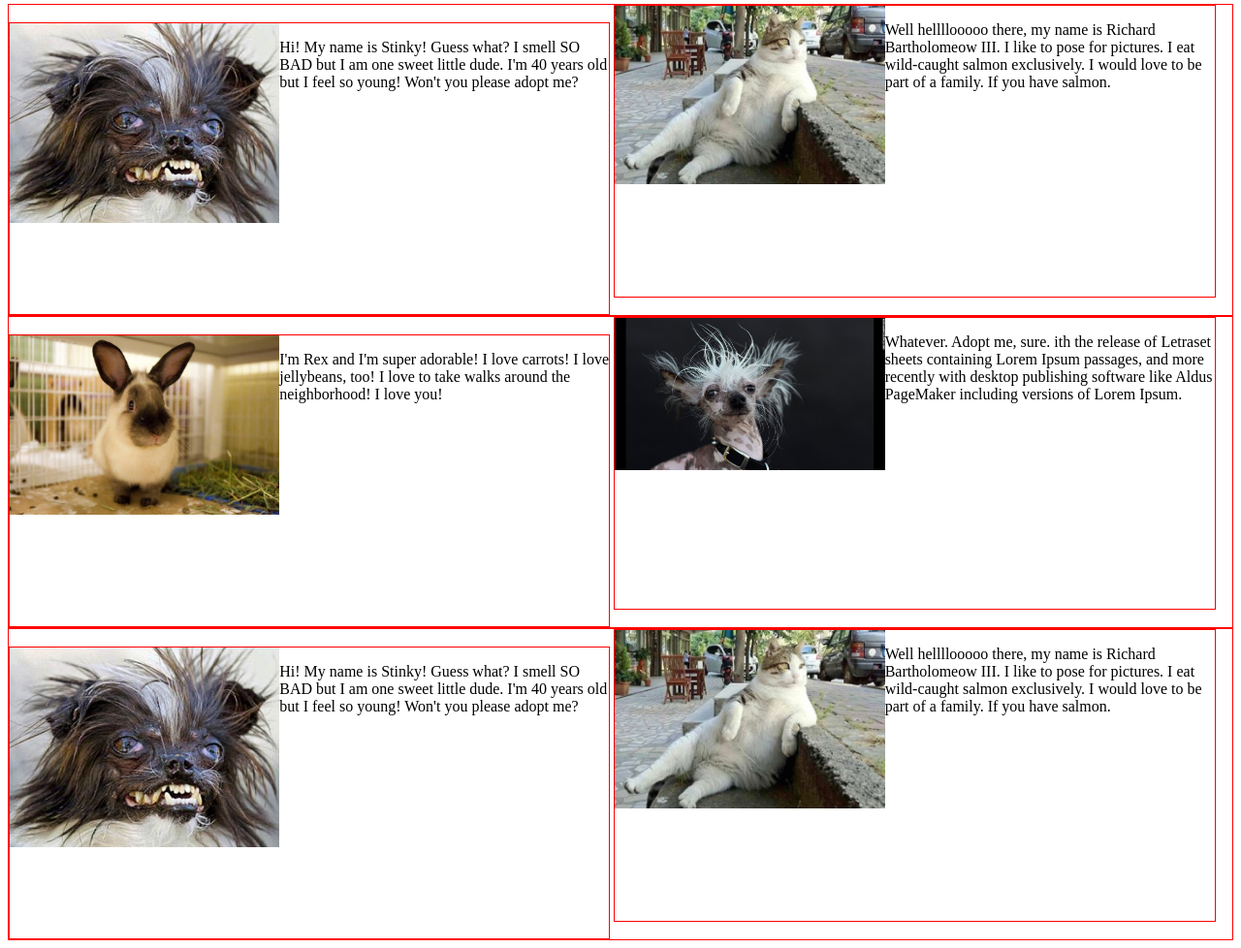
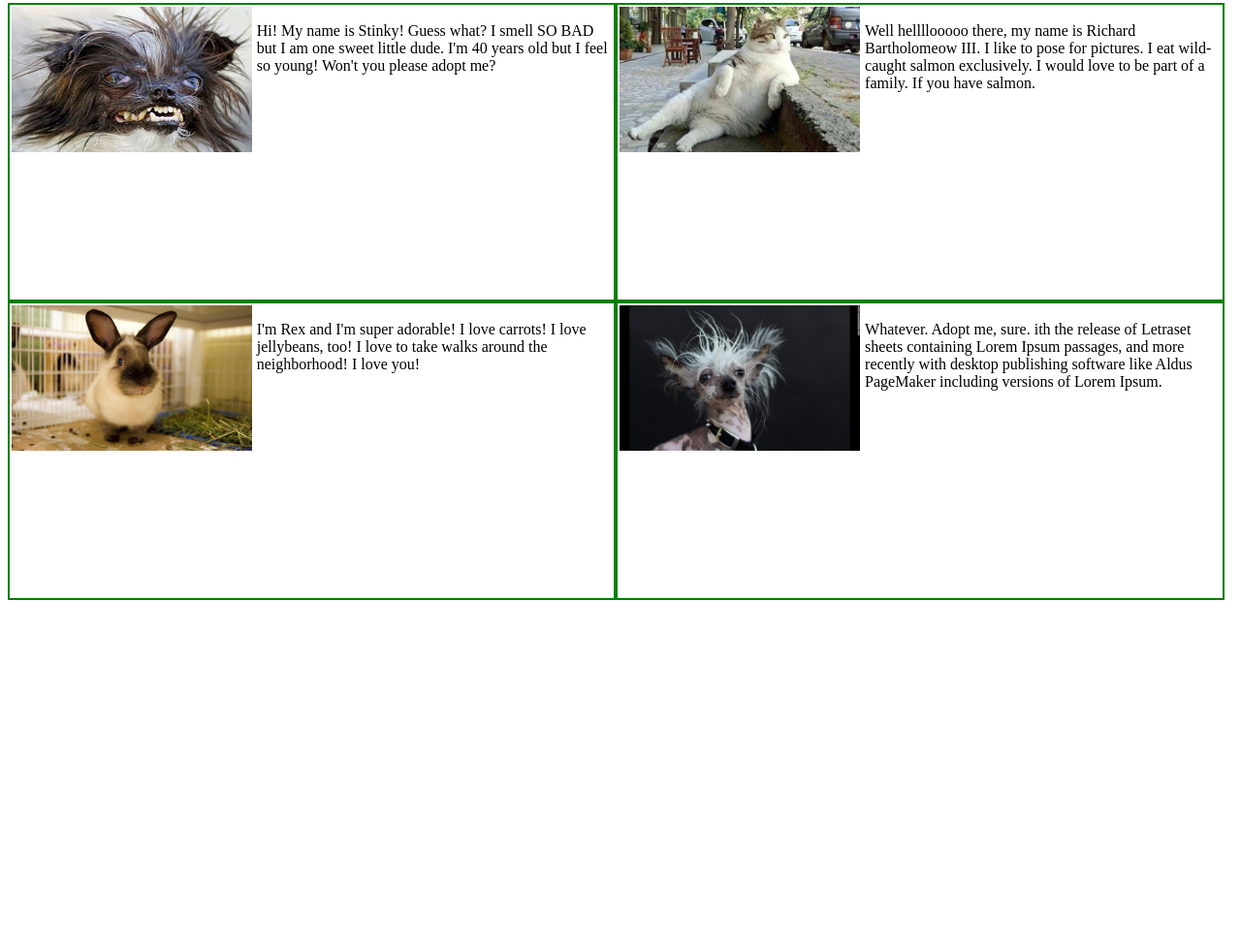
Before and after one commit to thatcat13/animal-shelter, a plain HTML site: page index.html in a window 1280 px wide. Shown: the part 525-1503 px from the top of the page at 97% size. After the commit the page ends 1144 px from the top, so only its background shows below. Drawn offline with Linux system fonts and the light colour scheme.

Commit message:
classmates fix our problems with box-sizing: border box

```diff
--- a/css/style.css
+++ b/css/style.css
@@ -10,18 +10,24 @@ h1 {
   border: 1px solid black;
 
 }
+
+
 .main_profiles img {
-  width: 45%;
+  width: 40%;
+  box-sizing: border-box;
   float: left;
-  box-sizing: border-box;
+  height: 150px;
+  margin-right: 5px;
+
 }
 
 .profile {
   width: 49%;
   height: 300px;
   display: inline-block;
+  float: left;
 }
-
-div {
-  border: 1px solid red;
+.profile {
+  border: 2px green solid;
+  padding: 2px;
 }
--- a/index.html
+++ b/index.html
@@ -30,16 +30,5 @@
         <p>Whatever. Adopt me, sure. ith the release of Letraset sheets containing Lorem Ipsum passages, and more recently with desktop publishing software like Aldus PageMaker including versions of Lorem Ipsum.</p>
       </div>
     </div>
-    <div class="main_profiles">
-      <div class="profile">
-        <img src="img/ugly1.jpg" alt="one beautiful doggie">
-        <p>Hi! My name is Stinky! Guess what? I smell SO BAD but I am one sweet little dude. I'm 40 years old but I feel so young! Won't you please adopt me?</p>
-      </div>
-      <div class="profile">
-        <img src="img/fatcat.jpg" alt="one rotund kitty">
-        <p>Well hellllooooo there, my name is Richard Bartholomeow III. I like to pose for pictures. I eat wild-caught salmon exclusively. I would love to be part of a family. If you have salmon.</p>
-      </div>
-    </div>
-
   </body>
 </html>
```
